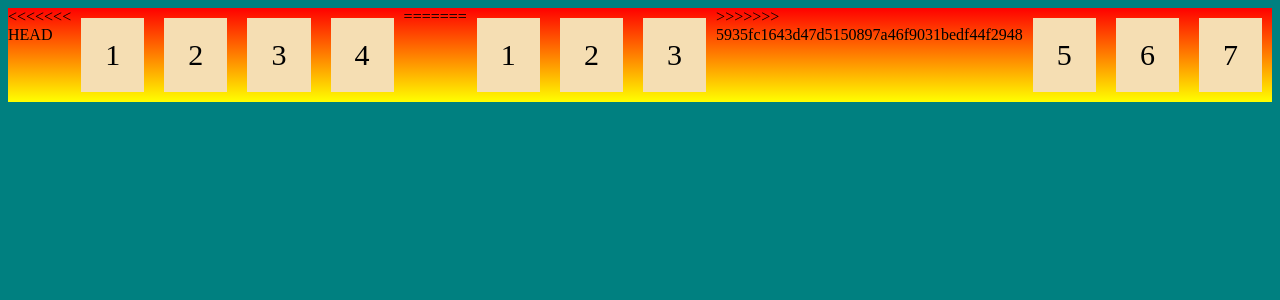
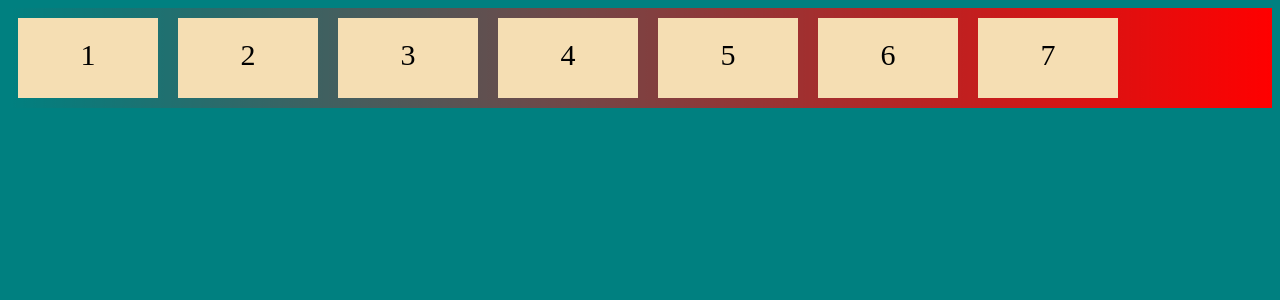
Before and after one commit to Reemziedani/web-Devolpment, a PHP site: page / in a window 1280 px wide. Shown: the top 300 px of the page. Run offline with PHP 8.4, Linux system fonts and the light colour scheme.

Commit message:
Revert "3-3"
This reverts commit 172be3dc26f5ec71dfd59b8e716404c865544514.

```diff
--- a/flex-train/index.html
+++ b/flex-train/index.html
@@ -8,20 +8,10 @@
 </head>
 <body>
 <div class="flex-container">
-<<<<<<< HEAD
     <div id="div1">1</div>
     <div id="div2">2</div>
     <div id="div3">3</div>
     <div id="div4">4</div>
-=======
-    <!-- <div><h1>1</h1></div>
-    <div><h6>2</h6></div>
-    <div><h3>3</h3></div> -->
-    <div id="div1">1</div>
-    <div id="div2">2</div>
-    <div id="div3">3</div>
-    <!-- <div id="div4">4</div> -->
->>>>>>> 5935fc1643d47d5150897a46f9031bedf44f2948
     <div>5</div>
     <div>6</div>
     <div>7</div>
--- a/flex-train/style.css
+++ b/flex-train/style.css
@@ -4,7 +4,6 @@ body{
 .flex-container{
 
     display: flex;
-<<<<<<< HEAD
     /* height: 600px; */
     /* flex-direction: column; */
     /* background-color: lightseagreen; */
@@ -20,52 +19,11 @@ body{
     align-content: flex-end; */
 
 
-=======
-    height: 600px;;
-    /* flex-direction: column-reverse; */
-    /* background-color:gr; */
-    /* flex-direction: row-reverse; */
-    /* background-image: repeating-linear-gradient( to right,rgba(255,0,0,0),rgba(255,0,0,1)); */
-    background-image: linear-gradient(red, yellow );
-    /* flex-wrap: wrap-reverse; */
-/* flex-flow: row wrap; */
-/* justify-content:space-between; */
-/* align-items: baseline; */
-/* align-items: stretch; */
-/* flex-wrap: wrap; */
+}
 
-/* align-content: flex-end; */
-/* align-items: flex-end; */
-}
-#div1{
-    /* flex-grow: 0; */
-    /* order: 1; */
-}
-#div2{
-    /* flex-grow: 0; */
-    /* order: 2; */
-    /* flex-shrink: 0; */
-    align-self: flex-start;
->>>>>>> 5935fc1643d47d5150897a46f9031bedf44f2948
-}
-#div3{
-    align-self: center;
-    align-self: flex-end;
-    /* flex-grow: 8; */
-    /* order: 4; */
-    /* flex:0 0 200px; */
-}
-/* #div4{
-    order: 3;
-} */
-
-body{
-    background-color: teal;
-}
 .flex-container div{
     background-color: wheat;
     width: 100px;
-<<<<<<< HEAD
     height: 40px;
     margin: 10px;
     padding: 20px;
@@ -75,18 +33,6 @@ body{
     text-align: center;
     /* / justify-content: space-evenly; /
     / align-content: space-around; / */
-=======
-    /* height: 40px; */
-    margin: 10px;
-    padding: 20px;
-    font-size: 30px;
-    /* line-height: 5px; */
-    /* height: 5px; */
-    text-align: center;
-    /* justify-content: space-evenly; */
-    /* align-content: space-around; */
-}
->>>>>>> 5935fc1643d47d5150897a46f9031bedf44f2948
 
 }
 #div1{
```
